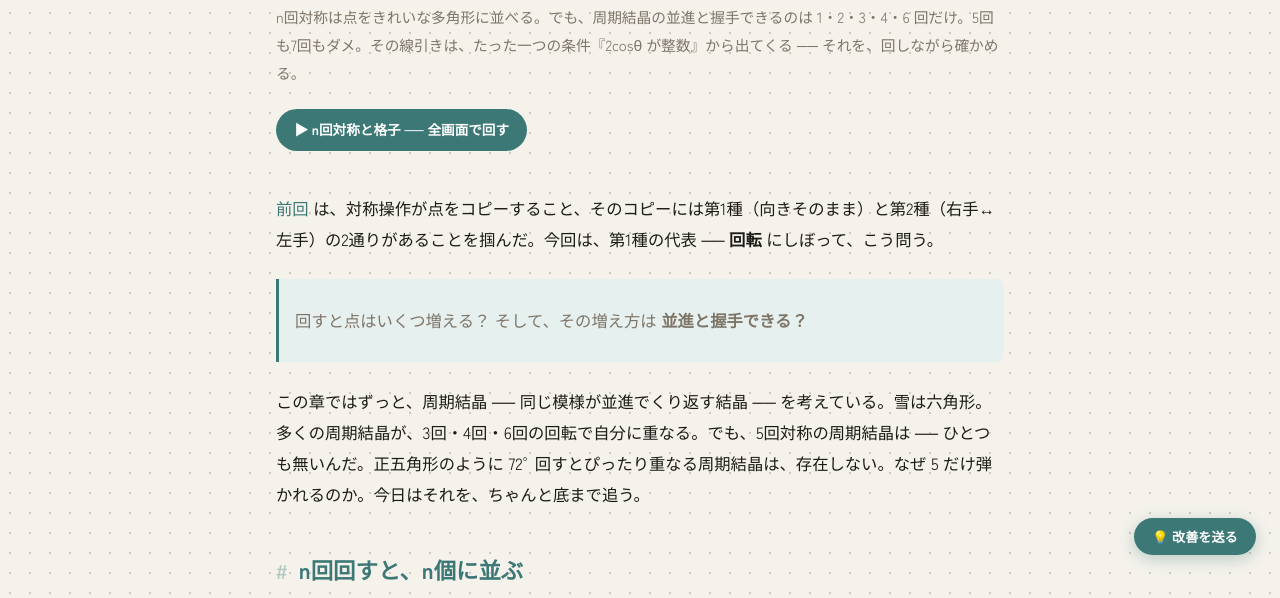
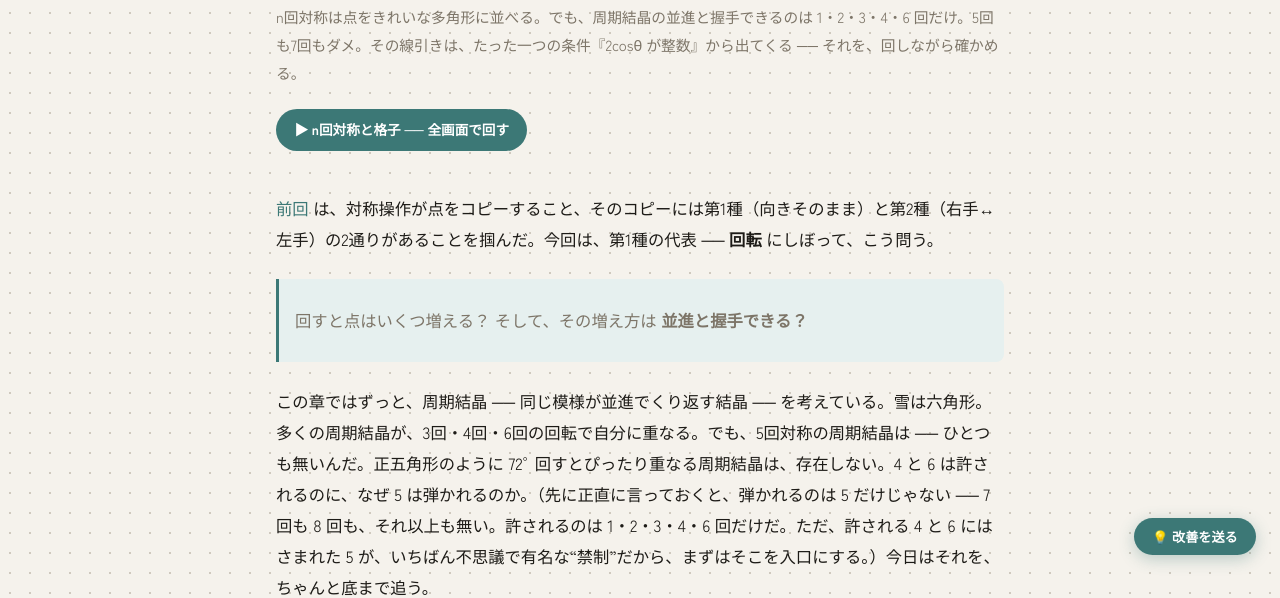
Before and after one commit to TNKS1407/tnks1407.com, an Astro site: page /docs/crystal-rotation-restriction in a window 1280 px wide. Shown: the part 217-815 px from the top of the page. Built offline with nearby package versions, Linux system fonts and the light colour scheme; Astro itself is replaced by a stand-in of ours.

Commit message:
docs(crystal): 「5だけ弾かれる」は不正確(7・8も禁制)→「許されるのは1,2,3,4,6だけ」と先回り訂正。mirrorリンクも修正

```diff
--- a/src/content/docs/crystal-rotation-restriction.md
+++ b/src/content/docs/crystal-rotation-restriction.md
@@ -13,7 +13,7 @@ order: 2
 
 > 回すと点はいくつ増える？ そして、その増え方は **並進と握手できる？**
 
-この章ではずっと、周期結晶 ── 同じ模様が並進でくり返す結晶 ── を考えている。雪は六角形。多くの周期結晶が、3回・4回・6回の回転で自分に重なる。でも、5回対称の周期結晶は ── ひとつも無いんだ。正五角形のように 72° 回すとぴったり重なる周期結晶は、存在しない。なぜ 5 だけ弾かれるのか。今日はそれを、ちゃんと底まで追う。
+この章ではずっと、周期結晶 ── 同じ模様が並進でくり返す結晶 ── を考えている。雪は六角形。多くの周期結晶が、3回・4回・6回の回転で自分に重なる。でも、5回対称の周期結晶は ── ひとつも無いんだ。正五角形のように 72° 回すとぴったり重なる周期結晶は、存在しない。4 と 6 は許されるのに、なぜ 5 は弾かれるのか。（先に正直に言っておくと、弾かれるのは 5 だけじゃない ── 7 回も 8 回も、それ以上も無い。許されるのは 1・2・3・4・6 回だけだ。ただ、許される 4 と 6 にはさまれた 5 が、いちばん不思議で有名な“禁制”だから、まずはそこを入口にする。）今日はそれを、ちゃんと底まで追う。
 
 ## n回回すと、n個に並ぶ
 
```
Also changed, not shown: public/mirror/index.html (+1 -1 lines).
